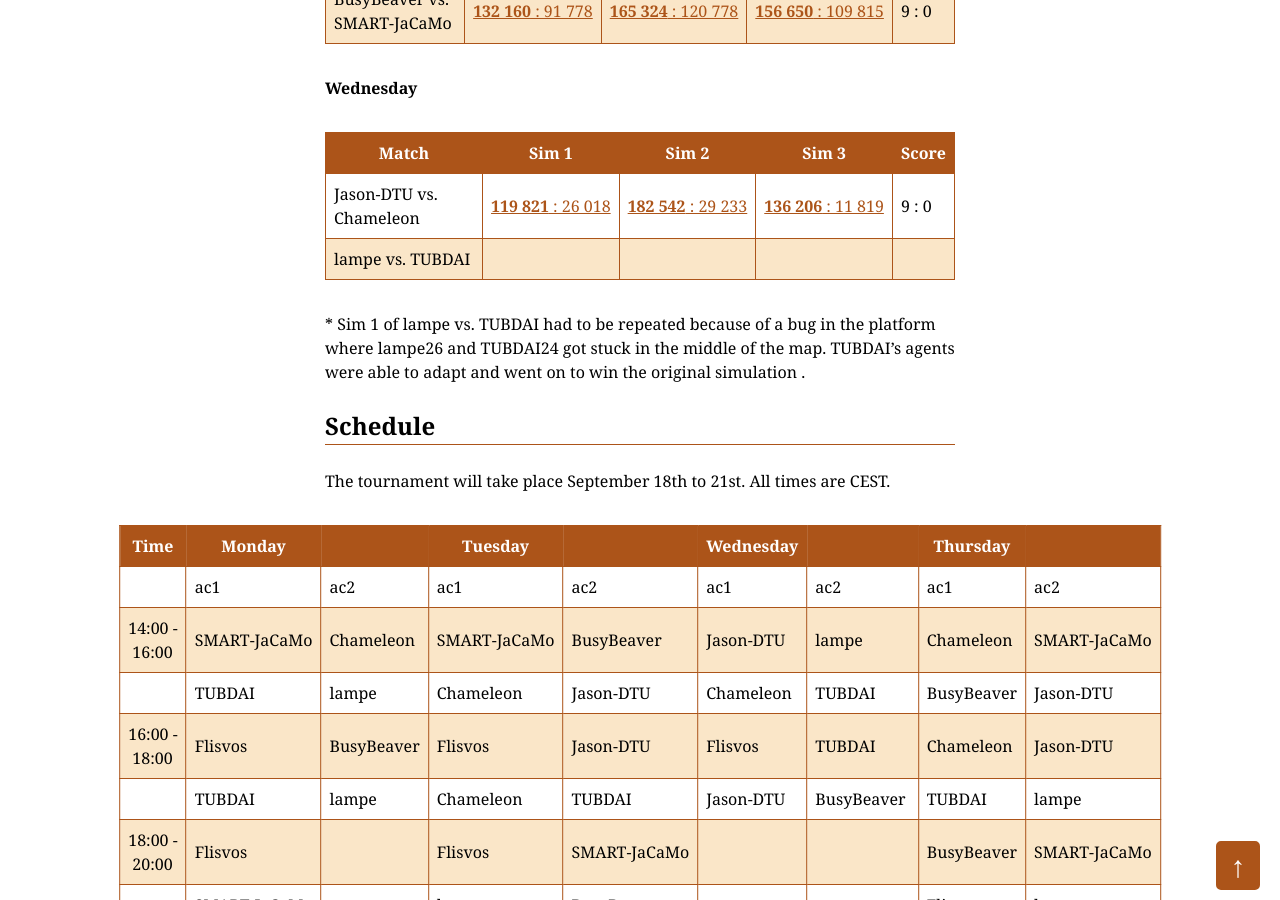
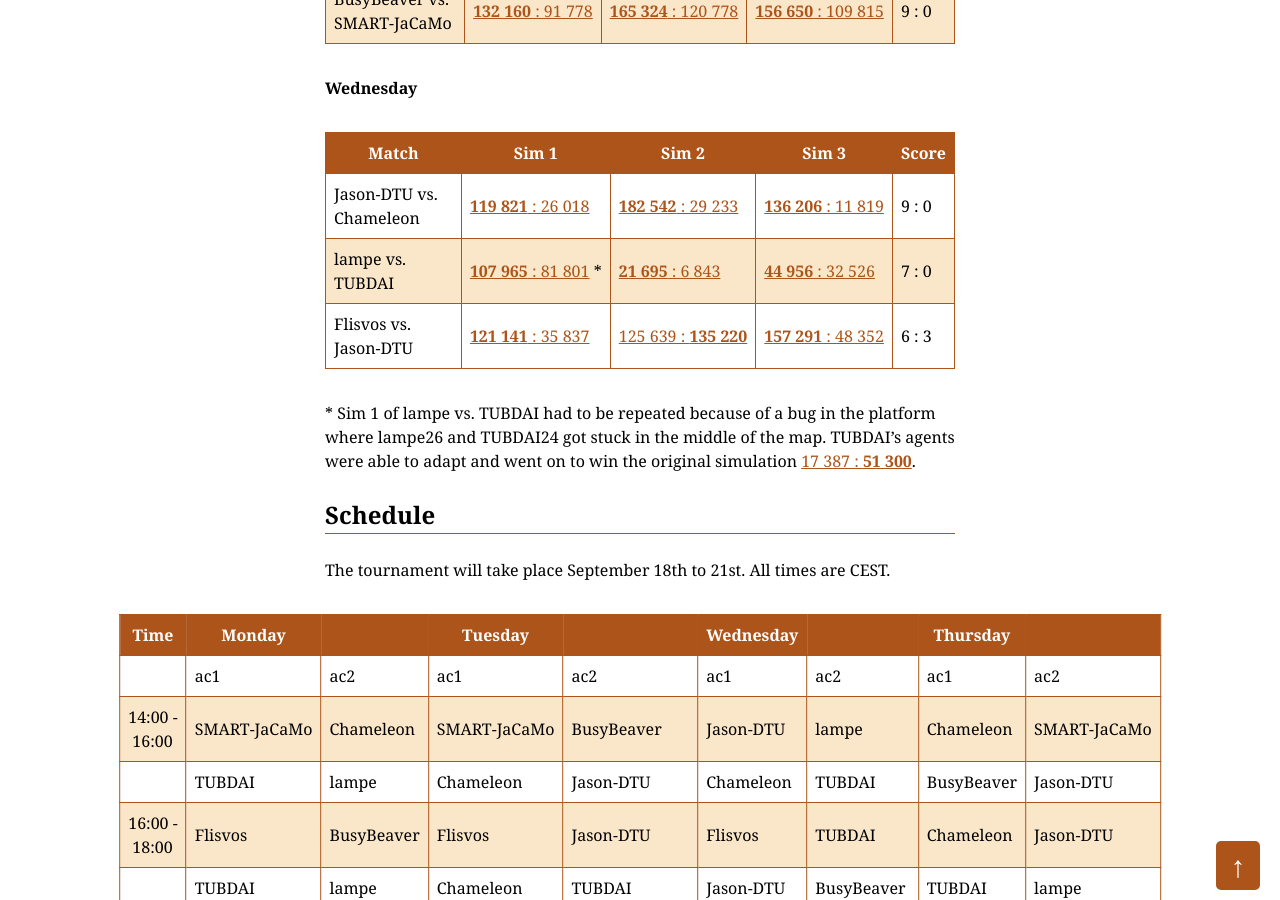
Before and after one commit to agentcontest/agentcontest.github.io, a Jekyll site: the page built from 2017/index.md, in a window 1280 px wide and 900 px high, scrolled down 1770 px. Built offline with Jekyll 4.4.1, drawn with Linux system fonts in a browser that asks for light colours.

Commit message:
going into the last match on wednesday

```diff
--- a/2017/index.md
+++ b/2017/index.md
@@ -11,11 +11,11 @@ Tournament
 
 Placement | Team | Total score
 --- | --- | ---
-1 | Flisvos 2017 ("Hot Stuff" edition) | 30
+1 | Flisvos 2017 ("Hot Stuff" edition) | 36
 2 | Busy Beaver | 27
 3 | SMART-JaCaMo | 21
-4 | Jason-DTU | 9
-5 | lampe | 9
+4 | Jason-DTU | 21
+5 | lampe | 16
 6 | Chameleon | 2
 7 | TUBDAI | 0
 
@@ -47,12 +47,13 @@ BusyBeaver vs. SMART&#8209;JaCaMo | [**132&nbsp;160**&nbsp;:&nbsp;91&nbsp;778](/
 Match | Sim 1 | Sim 2 | Sim 3 | Score
 --- | --- | --- | --- | ---
 Jason&#8209;DTU vs. Chameleon | [**119&nbsp;821**&nbsp;:&nbsp;26&nbsp;018](/2017/replays/?2017-09-20-14-03-58-2017-MAPC-Sim1) | [**182&nbsp;542**&nbsp;:&nbsp;29&nbsp;233](/2017/replays/?2017-09-20-14-03-58-2017-MAPC-Sim2) | [**136&nbsp;206**&nbsp;:&nbsp;11&nbsp;819](/2017/replays/?2017-09-20-14-03-58-2017-MAPC-Sim3) | 9 : 0
-lampe vs. TUBDAI |
+lampe vs. TUBDAI | [**107&nbsp;965**&nbsp;:&nbsp;81&nbsp;801](/2017/replays/?2017-09-20-16-39-02-2017-MAPC-Sim1)&nbsp;<span>*</span> | [**21&nbsp;695**&nbsp;:&nbsp;6&nbsp;843](/2017/replays/?2017-09-20-14-10-25-2017-MAPC-Sim2) | [**44&nbsp;956**&nbsp;:&nbsp;32&nbsp;526](/2017/replays/?2017-09-20-14-10-25-2017-MAPC-Sim3) | 7 : 0
+Flisvos vs. Jason&#8209;DTU | [**121&nbsp;141**&nbsp;:&nbsp;35&nbsp;837](/2017/replays/?2017-09-20-16-01-19-2017-MAPC-Sim1) | [125&nbsp;639&nbsp;:&nbsp;**135&nbsp;220**](/2017/replays/?2017-09-20-16-01-19-2017-MAPC-Sim2) | [**157&nbsp;291**&nbsp;:&nbsp;48&nbsp;352](/2017/replays/?2017-09-20-16-01-19-2017-MAPC-Sim3) | 6 : 3
 
 <span>*</span> Sim 1 of lampe vs. TUBDAI had to be repeated because of a
 bug in the platform where lampe26 and TUBDAI24 got stuck in the middle of the
 map. TUBDAI's agents were able to adapt and went on to win the
-original simulation []().
+original simulation [17&nbsp;387&nbsp;:&nbsp;**51&nbsp;300**](/2017/replays/?2017-09-20-14-10-25-2017-MAPC-Sim1).
 
 ### Schedule
 
--- a/2017/retrieve-replay.py
+++ b/2017/retrieve-replay.py
@@ -50,5 +50,5 @@ def dl(server, match):
 #dl("ac2", "2017-09-19-18-01-57-2017-MAPC") # BusyBeaver vs. SMART-JaCaMo
 
 #dl("ac1", "2017-09-20-14-03-58-2017-MAPC") # Jason-DTU vs Chameleon
-#dl("ac2", "2017-09-20-14-10-25-2017-MAPC") # TODO: lampe vs TUBDAI
-dl("ac1", "2017-09-20-16-01-19-2017-MAPC") # Flisvos vs Jason-DTU
+dl("ac2", "2017-09-20-14-10-25-2017-MAPC") # lampe vs TUBDAI
+#dl("ac1", "2017-09-20-16-01-19-2017-MAPC") # Flisvos vs Jason-DTU
```
